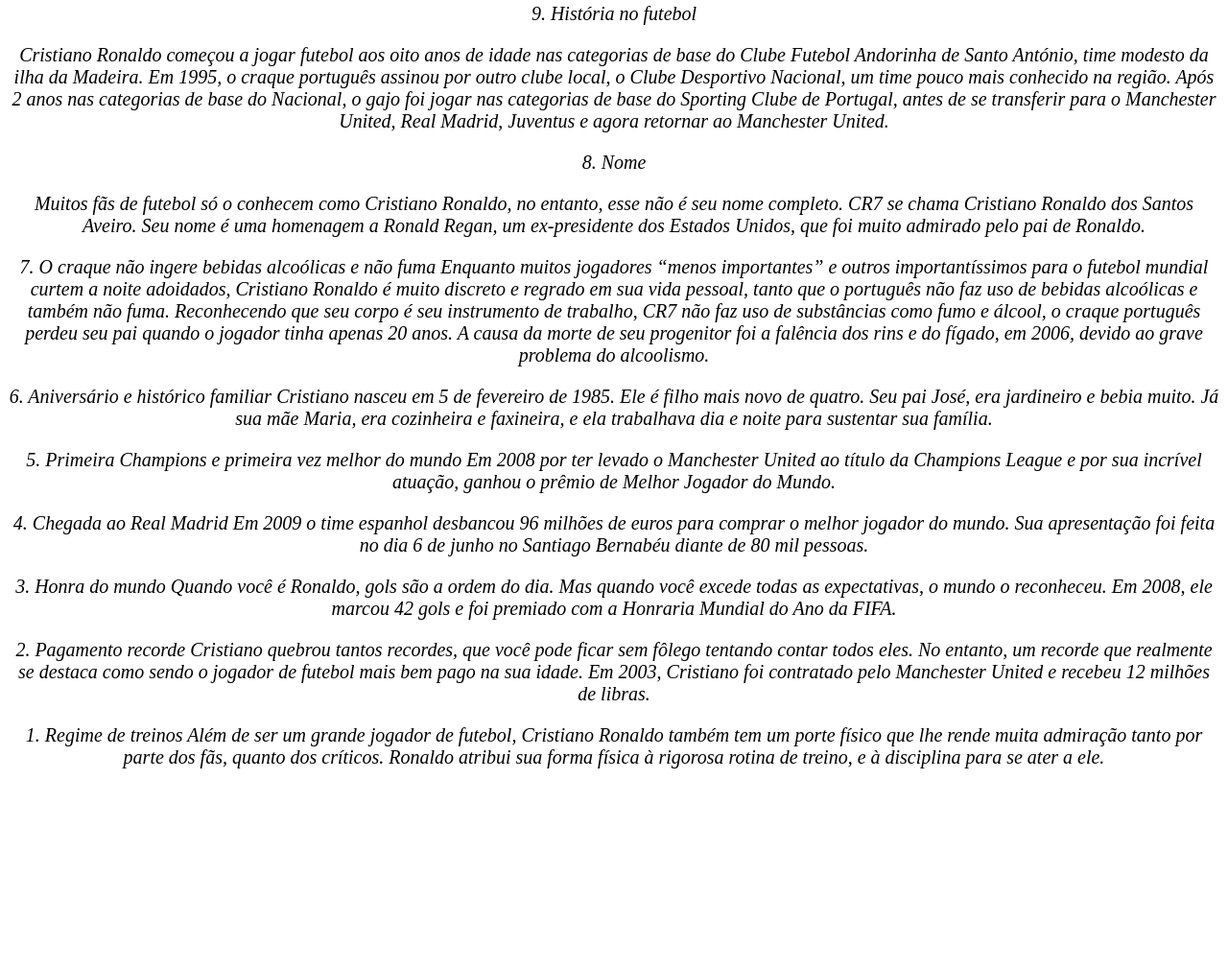
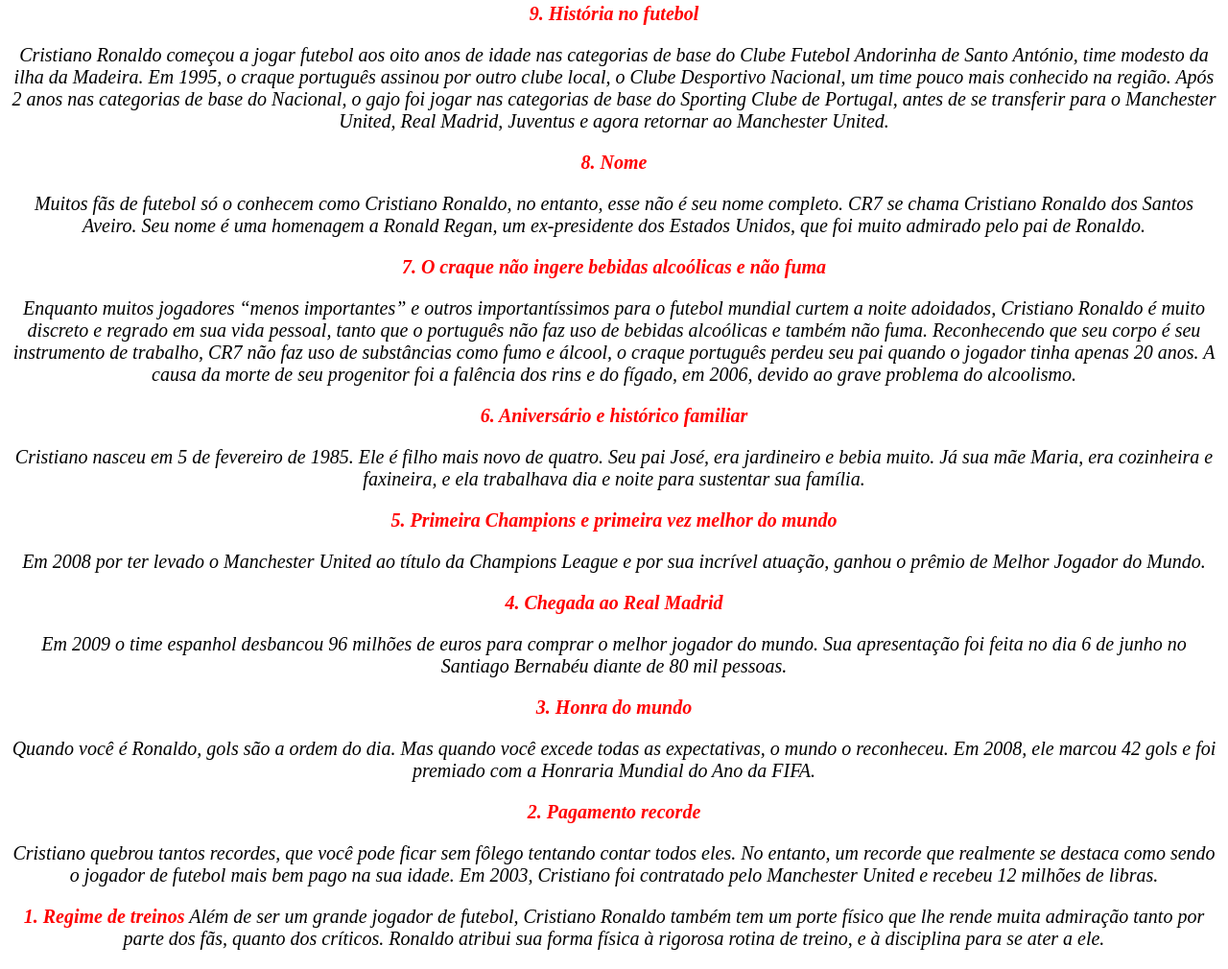
Before and after one commit to PierreMiranda/primeiro-repositorio, a plain HTML site: page index.html in a window 1280 px wide. Shown: the part 1750-2760 px from the top of the page at 96% size. Before the commit the page ends 2571 px from the top, so only its background shows below. Drawn offline with Linux system fonts and the light colour scheme.

Commit message:
awddddddsa

```diff
--- a/index.html
+++ b/index.html
@@ -16,54 +16,54 @@
 
           <img src="cr9.jpeg">
 
-        <p style="font-size: 20px"><em> <strong>Seu primeiro número no Real Madrid foi o 9 e não o 7 </strong>
+        <p style="font-size: 20px"><em> <strong>Seu primeiro número no Real Madrid foi o 9 e não o 7</strong>
 
           <p style="font-size: 20px"><em>No Manchester United, clube em que conquistou sua primeira Champions League, empregou a marca CR7, pois era o dono da camisa 7 do clube inglês. Quando chegou ao Real Madrid, teve de interromper momentaneamente esta marca, pois o dono da 7 do Real Madrid na época de sua chegada era Raúl, atacante revelado pelos próprios Merengues e ídolo da torcida. Cristiano Ronaldo só conseguiu vestir a 7 em 2010, quando Raúl se aposentou.</p>
 
-        <p style="font-size: 20px"><em>9. História no futebol
+        <p style="font-size: 20px"><em> <strong>9. História no futebol</strong>
 
           <p style="font-size: 20px"><em>Cristiano Ronaldo começou a jogar futebol aos oito anos de idade nas categorias de base do Clube Futebol Andorinha de Santo António, time modesto da ilha da Madeira. Em 1995, o craque português assinou por outro clube local, o Clube Desportivo Nacional, um time pouco mais conhecido na região. Após 2 anos nas categorias de base do Nacional, o gajo foi jogar nas categorias de base do Sporting Clube de Portugal, antes de se transferir para o Manchester United, Real Madrid, Juventus e agora retornar ao Manchester United.</p>
 
-          <p style="font-size: 20px"><em>8. Nome
+          <p style="font-size: 20px"><em> <strong>8. Nome</strong>
 
-            <p style="font-size: 20px"><em></em>Muitos fãs de futebol só o conhecem como Cristiano Ronaldo, no entanto, esse não é seu nome completo. CR7 se chama Cristiano Ronaldo dos Santos Aveiro. Seu nome é uma homenagem a Ronald Regan, um ex-presidente dos Estados Unidos, que foi muito admirado pelo pai de Ronaldo.</p>
+            <p style="font-size: 20px"><em>Muitos fãs de futebol só o conhecem como Cristiano Ronaldo, no entanto, esse não é seu nome completo. CR7 se chama Cristiano Ronaldo dos Santos Aveiro. Seu nome é uma homenagem a Ronald Regan, um ex-presidente dos Estados Unidos, que foi muito admirado pelo pai de Ronaldo.</p>
 
-            <p style="font-size: 20px"><em>7. O craque não ingere bebidas alcoólicas e não fuma
+            <p style="font-size: 20px"><em> <strong>7. O craque não ingere bebidas alcoólicas e não fuma</strong>
 
-              Enquanto muitos jogadores “menos importantes” e outros importantíssimos para o futebol mundial curtem a noite adoidados, Cristiano Ronaldo é muito discreto e regrado em sua vida pessoal, tanto que o português não faz uso de bebidas alcoólicas e também não fuma. Reconhecendo que seu corpo é seu instrumento de trabalho, CR7 não faz uso de substâncias como fumo e álcool, o craque português perdeu seu pai quando o jogador tinha apenas 20 anos. A causa da morte de seu progenitor foi a falência dos rins e do fígado, em 2006, devido ao grave problema do alcoolismo.</p>
+              <p style="font-size: 20px"><em>Enquanto muitos jogadores “menos importantes” e outros importantíssimos para o futebol mundial curtem a noite adoidados, Cristiano Ronaldo é muito discreto e regrado em sua vida pessoal, tanto que o português não faz uso de bebidas alcoólicas e também não fuma. Reconhecendo que seu corpo é seu instrumento de trabalho, CR7 não faz uso de substâncias como fumo e álcool, o craque português perdeu seu pai quando o jogador tinha apenas 20 anos. A causa da morte de seu progenitor foi a falência dos rins e do fígado, em 2006, devido ao grave problema do alcoolismo.</p>
 
 
-              <p style="font-size: 20px"><em>6. Aniversário e histórico familiar
+              <p style="font-size: 20px"><em> <strong>6. Aniversário e histórico familiar </strong>
 
-                Cristiano nasceu em 5 de fevereiro de 1985. Ele é filho mais novo de quatro. Seu pai José, era jardineiro e bebia muito. Já sua mãe Maria, era cozinheira e faxineira, e ela trabalhava dia e noite para sustentar sua família.</p>
+                <p style="font-size: 20px"><em>Cristiano nasceu em 5 de fevereiro de 1985. Ele é filho mais novo de quatro. Seu pai José, era jardineiro e bebia muito. Já sua mãe Maria, era cozinheira e faxineira, e ela trabalhava dia e noite para sustentar sua família.</p>
 
-                <p style="font-size: 20px"><em>5. Primeira Champions e primeira vez melhor do mundo
+                <p style="font-size: 20px"><em> <strong>5. Primeira Champions e primeira vez melhor do mundo </strong>
 
-                  Em 2008 por ter levado o Manchester United ao título da Champions League e por sua incrível atuação, ganhou o prêmio de Melhor Jogador do Mundo.</p>
+                  <p style="font-size: 20px"><em>Em 2008 por ter levado o Manchester United ao título da Champions League e por sua incrível atuação, ganhou o prêmio de Melhor Jogador do Mundo.</p>
 
 
 
-                  <p style="font-size: 20px"><em>4. Chegada ao Real Madrid
+                  <p style="font-size: 20px"><em> <strong>4. Chegada ao Real Madrid </strong>
 
-                    Em 2009 o time espanhol desbancou 96 milhões de euros para comprar o melhor jogador do mundo. Sua apresentação foi feita no dia 6 de junho no Santiago Bernabéu diante de 80 mil pessoas.</p>
+                    <p style="font-size: 20px"><em>Em 2009 o time espanhol desbancou 96 milhões de euros para comprar o melhor jogador do mundo. Sua apresentação foi feita no dia 6 de junho no Santiago Bernabéu diante de 80 mil pessoas.</p>
 
 
 
-                    <p style="font-size: 20px"><em>3. Honra do mundo
+                    <p style="font-size: 20px"><em> <strong>3. Honra do mundo </strong>
 
-                      Quando você é Ronaldo, gols são a ordem do dia. Mas quando você excede todas as expectativas, o mundo o reconheceu. Em 2008, ele marcou 42 gols e foi premiado com a Honraria Mundial do Ano da FIFA.</p>
+                      <p style="font-size: 20px"><em>Quando você é Ronaldo, gols são a ordem do dia. Mas quando você excede todas as expectativas, o mundo o reconheceu. Em 2008, ele marcou 42 gols e foi premiado com a Honraria Mundial do Ano da FIFA.</p>
 
 
 
-                      <p style="font-size: 20px"><em>2. Pagamento recorde
+                      <p style="font-size: 20px"><em> <strong>2. Pagamento recorde </strong>
 
-                        Cristiano quebrou tantos recordes, que você pode ficar sem fôlego tentando contar todos eles. No entanto, um recorde que realmente se destaca como sendo o jogador de futebol mais bem pago na sua idade. Em 2003, Cristiano foi contratado pelo Manchester United e recebeu 12 milhões de libras.</p>
+                        <p style="font-size: 20px"><em>Cristiano quebrou tantos recordes, que você pode ficar sem fôlego tentando contar todos eles. No entanto, um recorde que realmente se destaca como sendo o jogador de futebol mais bem pago na sua idade. Em 2003, Cristiano foi contratado pelo Manchester United e recebeu 12 milhões de libras.</p>
 
 
 
 
 
-                        <p style="font-size: 20px"><em>1. Regime de treinos
+                        <p style="font-size: 20px"><em> <strong>1. Regime de treinos</strong>
 
                           Além de ser um grande jogador de futebol, Cristiano Ronaldo também tem um porte físico que lhe rende muita admiração tanto por parte dos fãs, quanto dos críticos. Ronaldo atribui sua forma física à rigorosa rotina de treino, e à disciplina para se ater a ele.</p>
                          </body>
```
